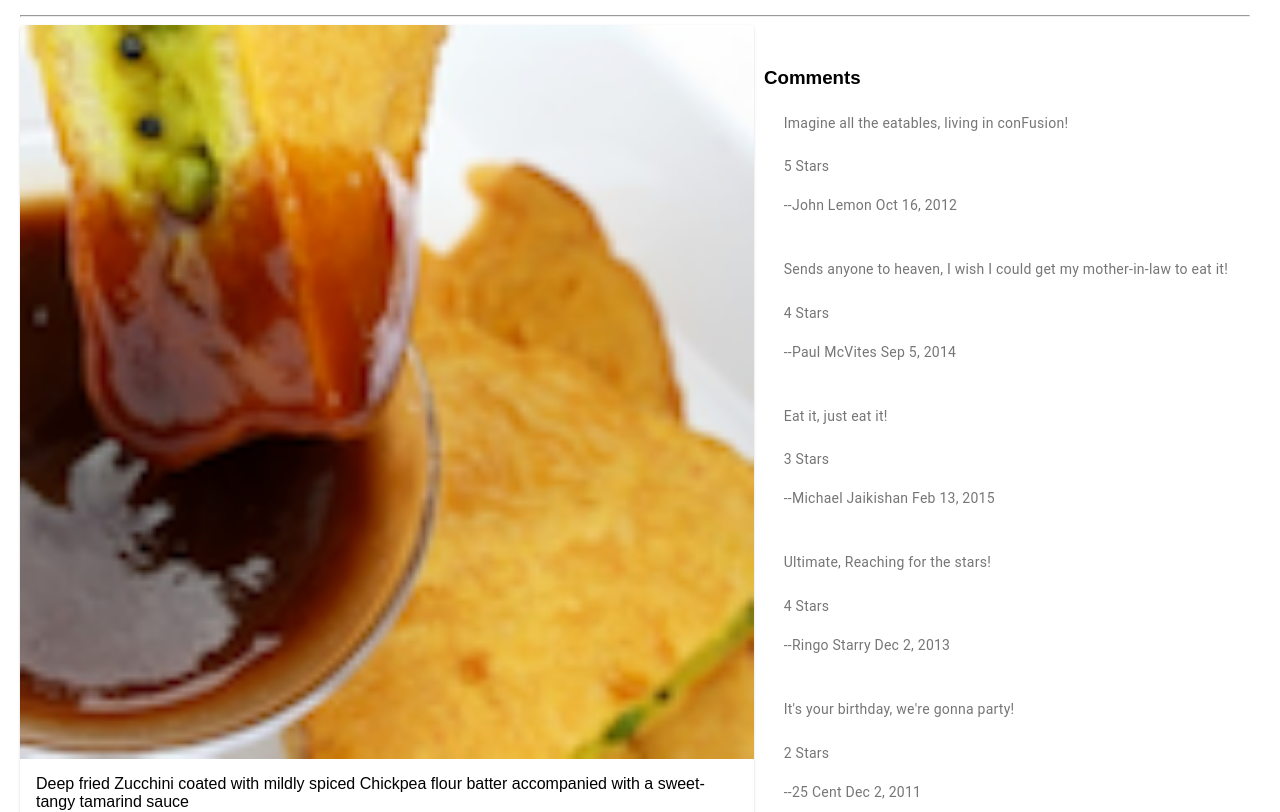
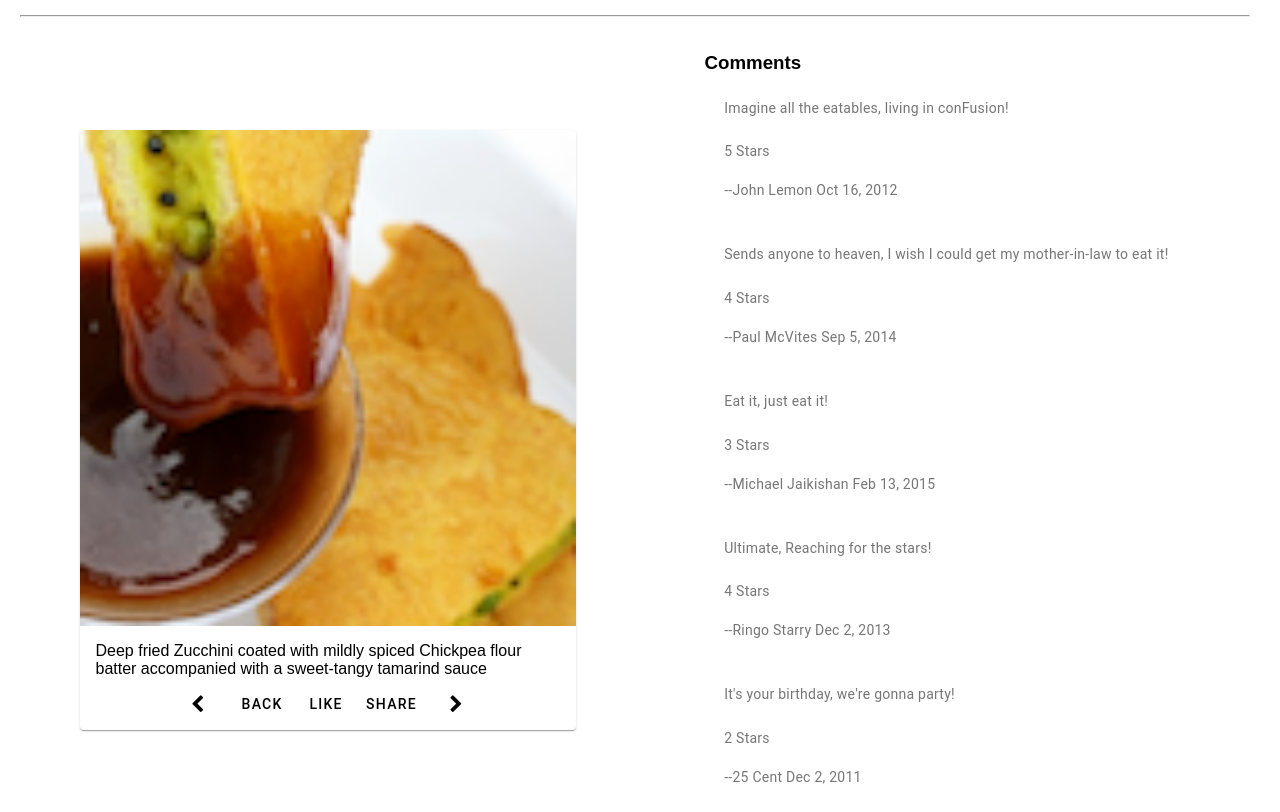
Before and after one commit to Elmehdi1O/restaurant-management-system, an Angular app: page /dishdetail/1 in a window 1280 px wide. Shown: the part 400-1212 px from the top of the page. Built offline with nearby package versions, Linux system fonts and the light colour scheme.

Commit message:
RxJS Part 2

```diff
--- a/src/app/dishdetail/dishdetail.component.html
+++ b/src/app/dishdetail/dishdetail.component.html
@@ -14,22 +14,24 @@
     </div>
   </div>
 
-    <div fxFlex *ngIf="dish">
+    <div fxFlex="40" *ngIf="dish" >
       <mat-card>
         <img mat-card-image src='{{dish.image}}' alt='{{dish.name}}'>
         <mat-card-content>
           <p>{{dish.description}}
           </p>
         </mat-card-content>
-        <mat-card-actions>
+    <mat-card-actions fxLayout="row"  fxLayoutAlign="center center">
+          <button mat-button [routerLink]="['/dishdetail', prev]"><span class="fa fa-chevron-left fa-lg"></span></button>
           <button mat-button (click)="goBack()">BACK</button>
           <button mat-button>LIKE</button>
           <button mat-button>SHARE</button>
+          <button mat-button [routerLink]="['/dishdetail', next]"><span class="fa fa-chevron-right fa-lg"></span></button>
         </mat-card-actions>
       </mat-card>
     </div>
     <div [hidden]="dish">
-      <mat-spinner><h4>Loading . . . Please Wait</h4></mat-spinner>
+      <mat-spinner></mat-spinner><h4>Loading . . . Please Wait</h4>
     </div>
   <div fxFlex="40">
   <mat-list *ngIf="dish" >
--- a/src/app/dishdetail/dishdetail.component.ts
+++ b/src/app/dishdetail/dishdetail.component.ts
@@ -1,8 +1,9 @@
 import { Component, Input, OnInit } from '@angular/core';
 import { Dish } from '../shared/dish';
 import { DishService } from '../services/dish.service';
-import { ActivatedRoute } from '@angular/router';
+import { ActivatedRoute, Params } from '@angular/router';
 import { Location } from '@angular/common';
+import { switchMap } from 'rxjs';
 
 @Component({
   selector: 'app-dishdetail',
@@ -11,14 +12,25 @@ import { Location } from '@angular/common';
 })
 export class DishdetailComponent implements  OnInit {
   dish!: Dish;
+  dishIds!: string[];
+  prev!: string;
+  next!: string;
 
   constructor(private dishservice: DishService,
     private route: ActivatedRoute,
     private location: Location) { }
 
   ngOnInit() {
-    const id = +this.route.snapshot.params['id'];
-    this.dishservice.getDish(`${id}`).subscribe(dish => this.dish = dish);
+    this.dishservice.getDishIds().subscribe(dishIds => this.dishIds = dishIds);
+    this.route.params.pipe(switchMap((params: Params)=>   this.dishservice.getDish(params['id'])))
+  .subscribe(dish => { this.dish = dish; this.setPrevNext(dish.id); });
+  }
+
+
+  setPrevNext(dishId: string) {
+    const index = this.dishIds.indexOf(dishId);
+    this.prev = this.dishIds[(this.dishIds.length + index - 1) % this.dishIds.length];
+    this.next = this.dishIds[(this.dishIds.length + index + 1) % this.dishIds.length];
   }
 
   goBack(): void {
--- a/src/app/services/dish.service.ts
+++ b/src/app/services/dish.service.ts
@@ -20,4 +20,8 @@ export class DishService {
   getFeaturedDish(): Observable<Dish> {
     return of(DISHES.filter((dish) => dish.featured)[0]).pipe(delay(2000));
   }
+
+  getDishIds(): Observable<string[] | any> {
+    return of(DISHES.map(dish => dish.id ));
+  }
 }
```
